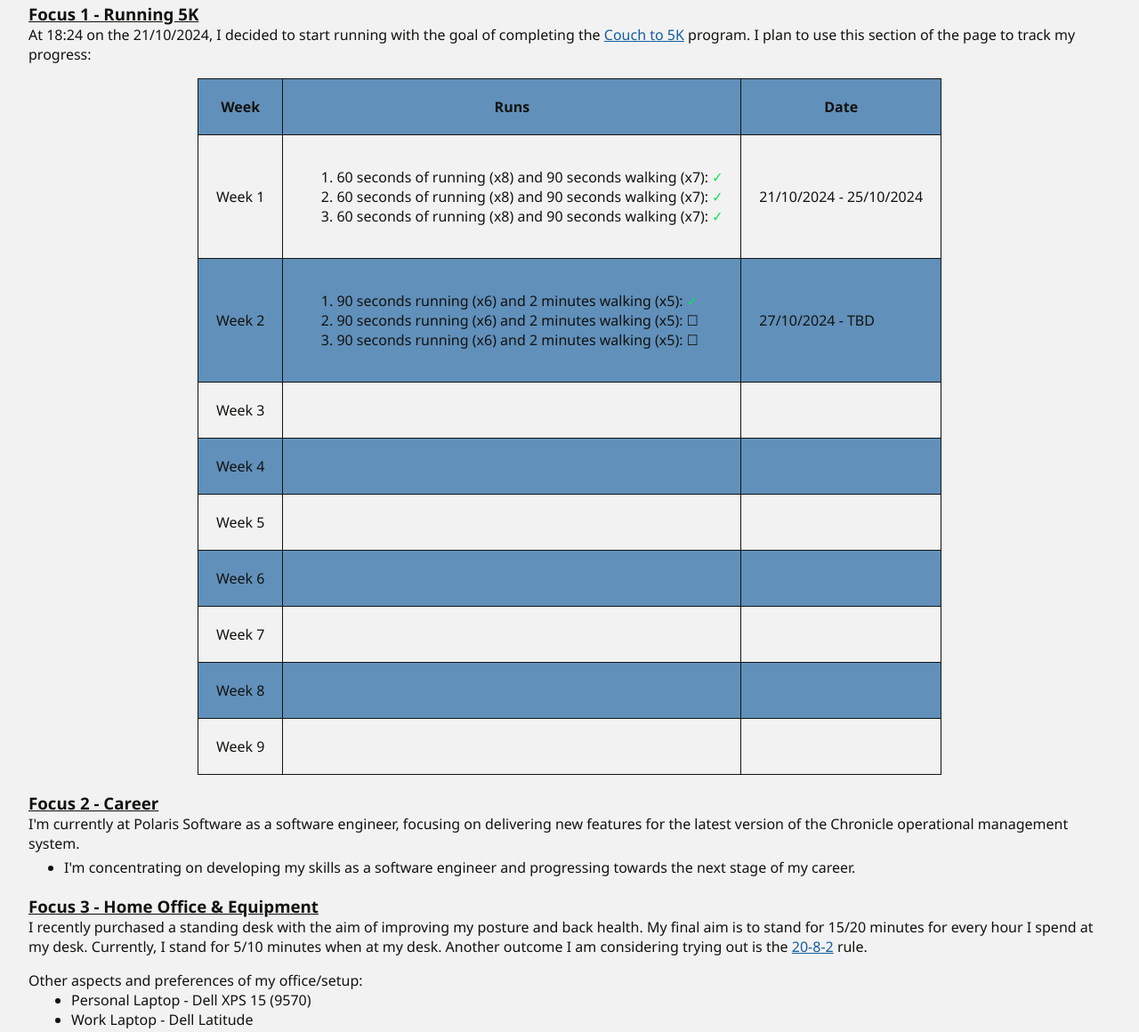
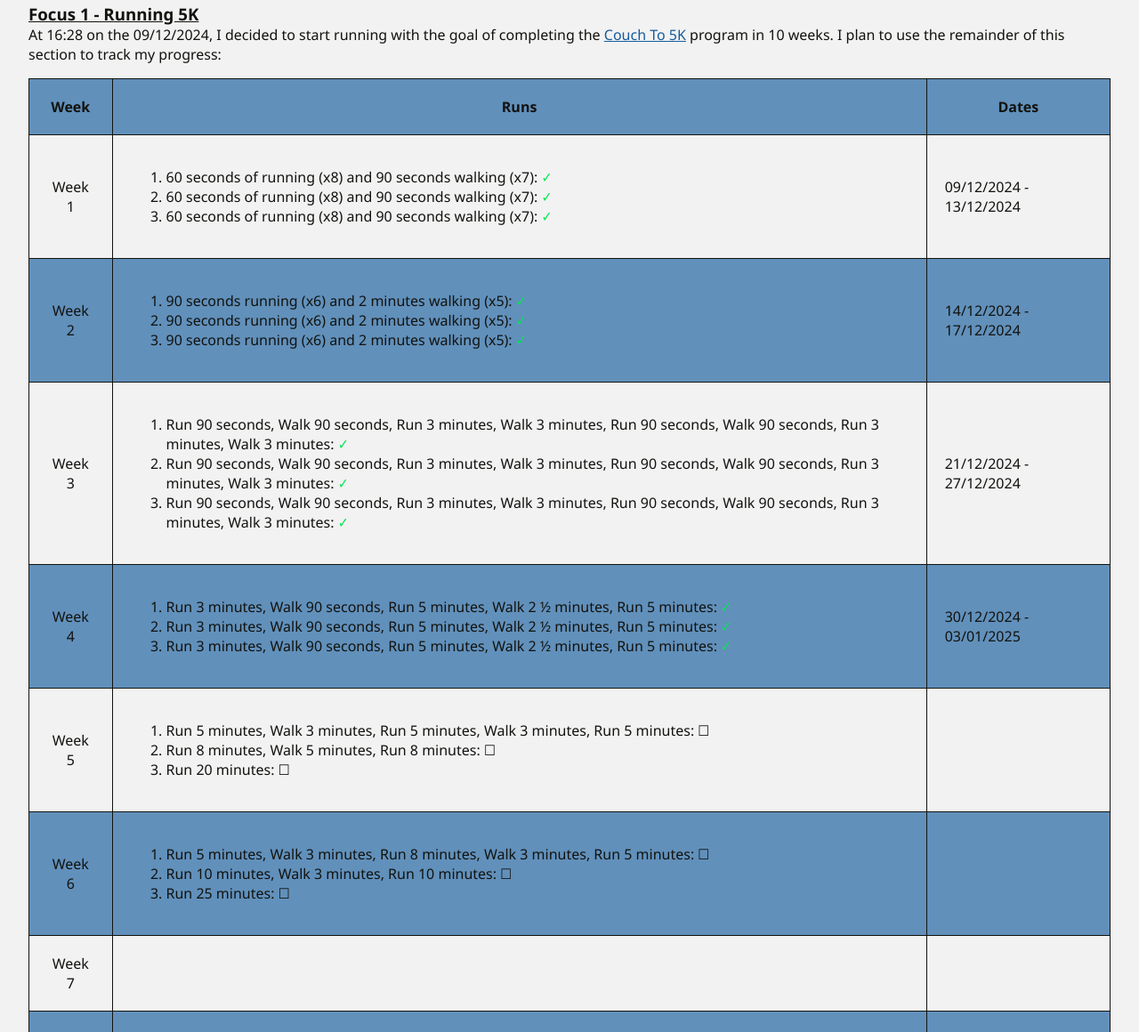
Before and after one commit to JoeSheen/JoeSheen.github.io, an Astro site: page /now in a window 1280 px wide. Shown: the part 279-1439 px from the top of the page at 89% size. Built offline with nearby package versions, Linux system fonts and the light colour scheme; Astro itself is replaced by a stand-in of ours.

Commit message:
updated running section on now page + minor update on index page

```diff
--- a/src/pages/now.astro
+++ b/src/pages/now.astro
@@ -16,88 +16,79 @@ import Navigation from '../components/Navigation.astro';
                 </p>
             </div>
             <div class="running-5k">
-                <h3>Focus 1 - Running 5K</h3>
-                <p>
-                    At 18:24 on the 21/10/2024, I decided to start running with the goal of completing the <a href="https://www.nhs.uk/live-well/exercise/get-running-with-couch-to-5k/" target="_blank">Couch to 5K</a> program.
-                    I plan to use this section of the page to track my progress:
+                <h3>Focus 1 -  Running 5K</h3>
+                <p>At 16:28 on the 09/12/2024, I decided to start running with the goal of completing the <a href="https://www.nhs.uk/live-well/exercise/get-running-with-couch-to-5k/" target="_blank">Couch To 5K</a> program in 10 weeks.
+                I plan to use the remainder of this section to track my progress:</p>
                 <table>
                     <tr>
                         <th>Week</th>
                         <th>Runs</th>
-                            <th>Date</th>
+                        <th>Dates</th>
                     </tr>
                     <tr>
                         <td class="week">Week 1</td>
                         <td>
                             <ol>
-                                    <li>
-                                        60 seconds of running (x8) and 90 seconds walking (x7):
-                                        <span class="check-mark">
-                                            &#10003;
-                                        </span>
-                                    </li>
-                                    <li>
-                                        60 seconds of running (x8) and 90 seconds walking (x7):
-                                        <span class="check-mark">
-                                            &#10003;
-                                        </span>
-                                    </li>
-                                    <li>
-                                        60 seconds of running (x8) and 90 seconds walking (x7):
-                                        <span class="check-mark">
-                                            &#10003;
-                                        </span>
-                                    </li>
+                                <li>60 seconds of running (x8) and 90 seconds walking (x7): <span class="check-mark">&#10003;</span></li>
+                                <li>60 seconds of running (x8) and 90 seconds walking (x7): <span class="check-mark">&#10003;</span></li>
+                                <li>60 seconds of running (x8) and 90 seconds walking (x7): <span class="check-mark">&#10003;</span></li>
                             </ol>
                         </td>
-                            <td>
-                                21/10/2024 - 25/10/2024
-                            </td>
+                        <td>09/12/2024 - 13/12/2024</td>
                     </tr>
                     <tr>
                         <td class="week">Week 2</td>
                         <td>
                             <ol>
-                                    <li>
-                                        90 seconds running (x6) and 2 minutes walking (x5):
-                                        <span class="check-mark">
-                                            &#10003;
-                                        </span>
-                                    </li>
-                                    <li>
-                                        90 seconds running (x6) and 2 minutes walking (x5):
-                                        <span class="ballot-box">
-                                            &#x2610;
-                                        </span>
-                                    </li>
-                                    <li>
-                                        90 seconds running (x6) and 2 minutes walking (x5):
-                                        <span class="ballot-box">
-                                            &#x2610;
-                                        </span>
-                                    </li>
+                                <li>90 seconds running (x6) and 2 minutes walking (x5): <span class="check-mark">&#10003;</span></li>
+                                <li>90 seconds running (x6) and 2 minutes walking (x5): <span class="check-mark">&#10003;</span></li>
+                                <li>90 seconds running (x6) and 2 minutes walking (x5): <span class="check-mark">&#10003;</span></li>
                             </ol>
                         </td>
-                            <td>27/10/2024 - TBD</td>
+                        <td>14/12/2024 - 17/12/2024</td>
                     </tr>
                     <tr>
                         <td class="week">Week 3</td>
-                            <td></td>
-                            <td></td>
+                        <td>
+                            <ol>
+                                <li>Run 90 seconds, Walk 90 seconds, Run 3 minutes, Walk 3 minutes, Run 90 seconds, Walk 90 seconds, Run 3 minutes, Walk 3 minutes: <span class="check-mark">&#10003;</span></li>
+                                <li>Run 90 seconds, Walk 90 seconds, Run 3 minutes, Walk 3 minutes, Run 90 seconds, Walk 90 seconds, Run 3 minutes, Walk 3 minutes: <span class="check-mark">&#10003;</span></li>
+                                <li>Run 90 seconds, Walk 90 seconds, Run 3 minutes, Walk 3 minutes, Run 90 seconds, Walk 90 seconds, Run 3 minutes, Walk 3 minutes: <span class="check-mark">&#10003;</span></li>
+                            </ol>
+                        </td>
+                        <td>21/12/2024 - 27/12/2024</td>
                     </tr>
                     <tr>
                         <td class="week">Week 4</td>
-                            <td></td>
-                            <td></td>
+                        <td>
+                            <ol>
+                                <li>Run 3 minutes, Walk 90 seconds, Run 5 minutes, Walk 2 ½ minutes, Run 5 minutes: <span class="check-mark">&#10003;</span></li>
+                                <li>Run 3 minutes, Walk 90 seconds, Run 5 minutes, Walk 2 ½ minutes, Run 5 minutes: <span class="check-mark">&#10003;</span></li>
+                                <li>Run 3 minutes, Walk 90 seconds, Run 5 minutes, Walk 2 ½ minutes, Run 5 minutes: <span class="check-mark">&#10003;</span></li>
+                            </ol>
+                        </td>
+                        <td>30/12/2024 - 03/01/2025</td>
                     </tr>
                     <tr>
                         <td class="week">Week 5</td>
-                            <td></td>
+                        <td>
+                            <ol>
+                                <li>Run 5 minutes, Walk 3 minutes, Run 5 minutes, Walk 3 minutes, Run 5 minutes: <span class="ballot-box">&#x2610;</span></li>
+                                <li>Run 8 minutes, Walk 5 minutes, Run 8 minutes: <span class="ballot-box">&#x2610;</span></li>
+                                <li>Run 20 minutes: <span class="ballot-box">&#x2610;</span></li>
+                            </ol>
+                        </td>
                         <td></td>
                     </tr>
                     <tr>
                         <td class="week">Week 6</td>
-                            <td></td>
+                        <td>
+                            <ol>
+                                <li>Run 5 minutes, Walk 3 minutes, Run 8 minutes, Walk 3 minutes, Run 5 minutes: <span class="ballot-box">&#x2610;</span></li>
+                                <li>Run 10 minutes, Walk 3 minutes, Run 10 minutes: <span class="ballot-box">&#x2610;</span></li>
+                                <li>Run 25 minutes: <span class="ballot-box">&#x2610;</span></li>
+                            </ol>
+                        </td>
                         <td></td>
                     </tr>
                     <tr>
@@ -115,11 +106,10 @@ import Navigation from '../components/Navigation.astro';
                         <td></td>
                         <td></td>
                     </tr>
-                        <!--tr>
+                    <!--<tr>
                         <td colspan="100%"></td>
-                        </tr-->
+                    </tr>-->
                 </table>
-                </p>
             </div>
             <div class="career">
                 <h3>Focus 2 - Career</h3>
@@ -141,7 +131,6 @@ import Navigation from '../components/Navigation.astro';
                 <div class="equipment-list">
                     <ul>
                         <li>Personal Laptop - Dell XPS 15 (9570)</li>
-                        <li>Work Laptop - Dell Latitude</li>
                         <li>Personal Desktop - custom build PC with:
                             <ul>
                                 <li>Intel i7-12700K</li>
```
Also changed, not shown: src/pages/index.astro (+4 -3 lines). Lines whose indentation alone changed are shown as unchanged.
